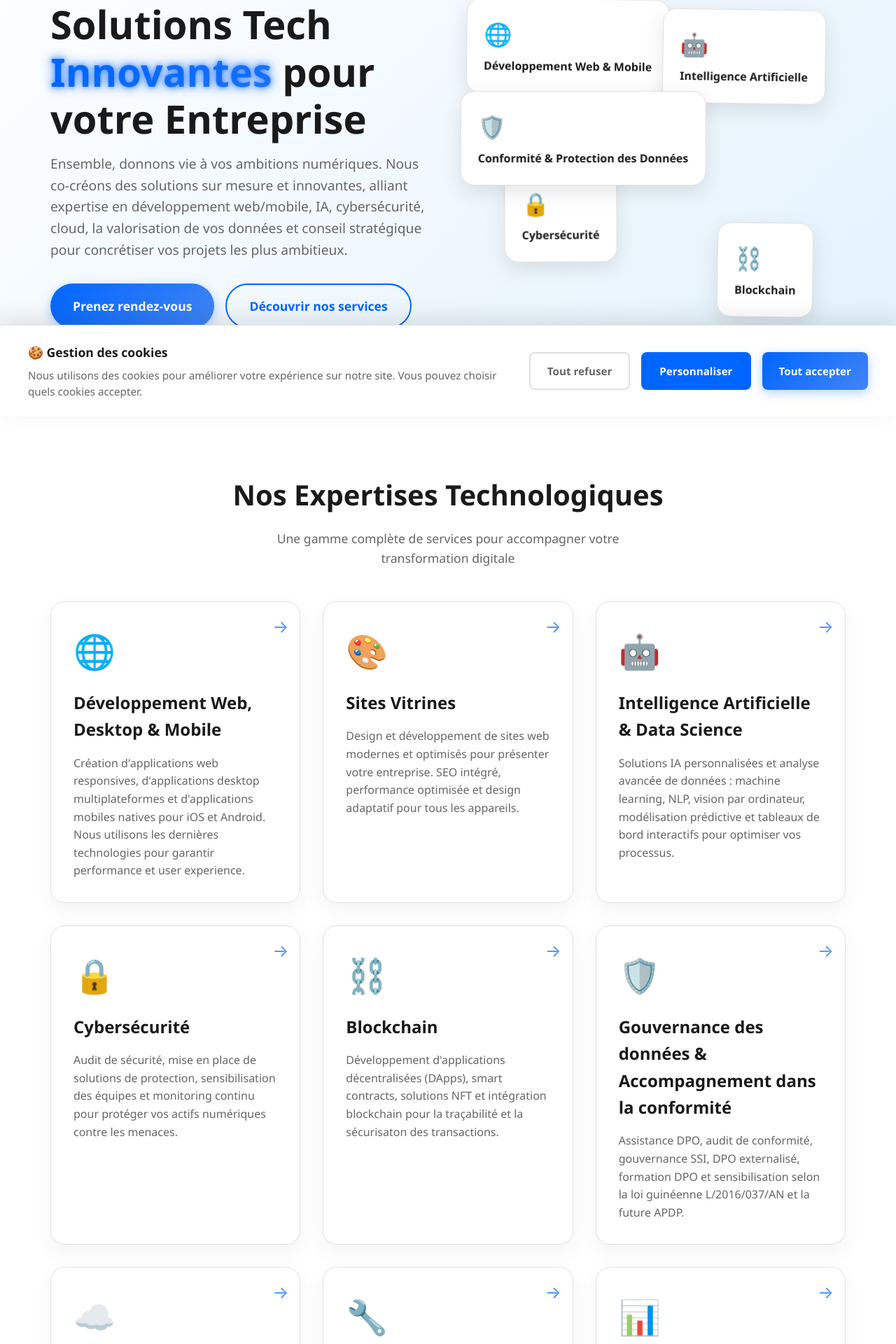
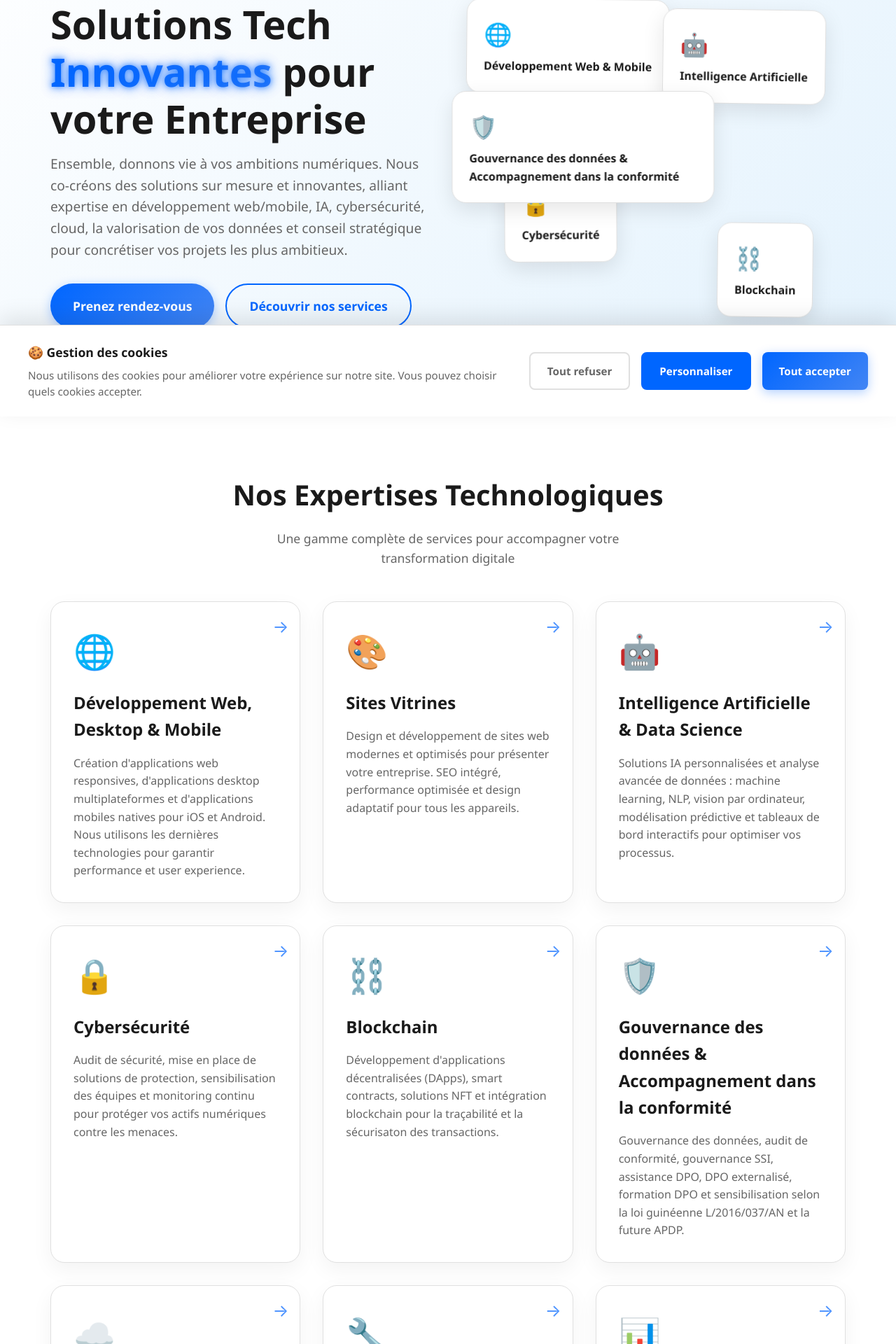
Before and after one commit to Noum-Souare/Mon-site-web, a React (Vite) app: page / in a window 1280 px wide. Shown: the part 205-2125 px from the top of the page at 70% size. Built offline with nearby package versions, Linux system fonts and the light colour scheme.

Commit message:
Update data governance service titles and descriptions
Revised the service title and description for data governance and compliance to better reflect the scope of services offered. The changes clarify the focus on data governance and support in compliance processes.

```diff
--- a/src/App.jsx
+++ b/src/App.jsx
@@ -2185,7 +2185,7 @@ function App() {
               </div>
               <div className="floating-card">
                 <div className="service-icon">🛡️</div>
-                <strong>Conformité & Protection des Données</strong>
+                <strong>Gouvernance des données & Accompagnement dans la conformité</strong>
               </div>
             </div>
           </div>
@@ -2233,7 +2233,7 @@ function App() {
             <div className="service-card fade-in" onClick={() => openServiceModal('conformite-donnees')}>
               <div className="service-icon">🛡️</div>
               <h3>Gouvernance des données & Accompagnement dans la conformité</h3>
-              <p>Assistance DPO, audit de conformité, gouvernance SSI, DPO externalisé, formation DPO et sensibilisation selon la loi guinéenne L/2016/037/AN et la future APDP.</p>
+              <p>Gouvernance des données, audit de conformité, gouvernance SSI, assistance DPO, DPO externalisé, formation DPO et sensibilisation selon la loi guinéenne L/2016/037/AN et la future APDP.</p>
               <div className="card-arrow">→</div>
             </div>
             <div className="service-card fade-in" onClick={() => openServiceModal('cloud-devops')}>
```
